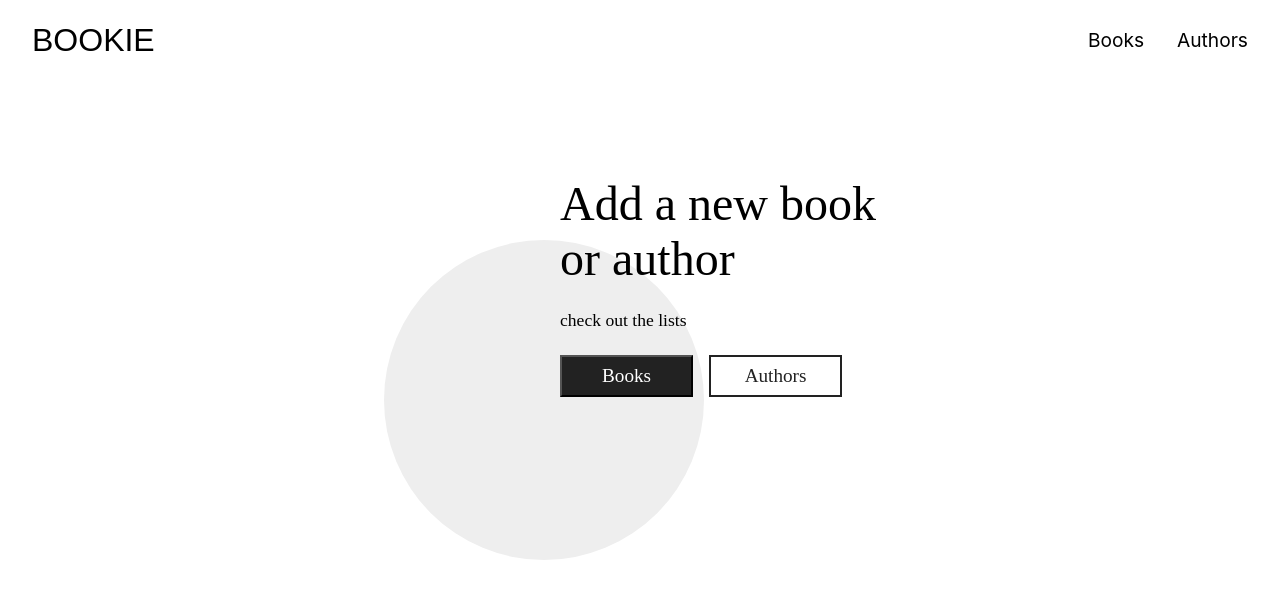
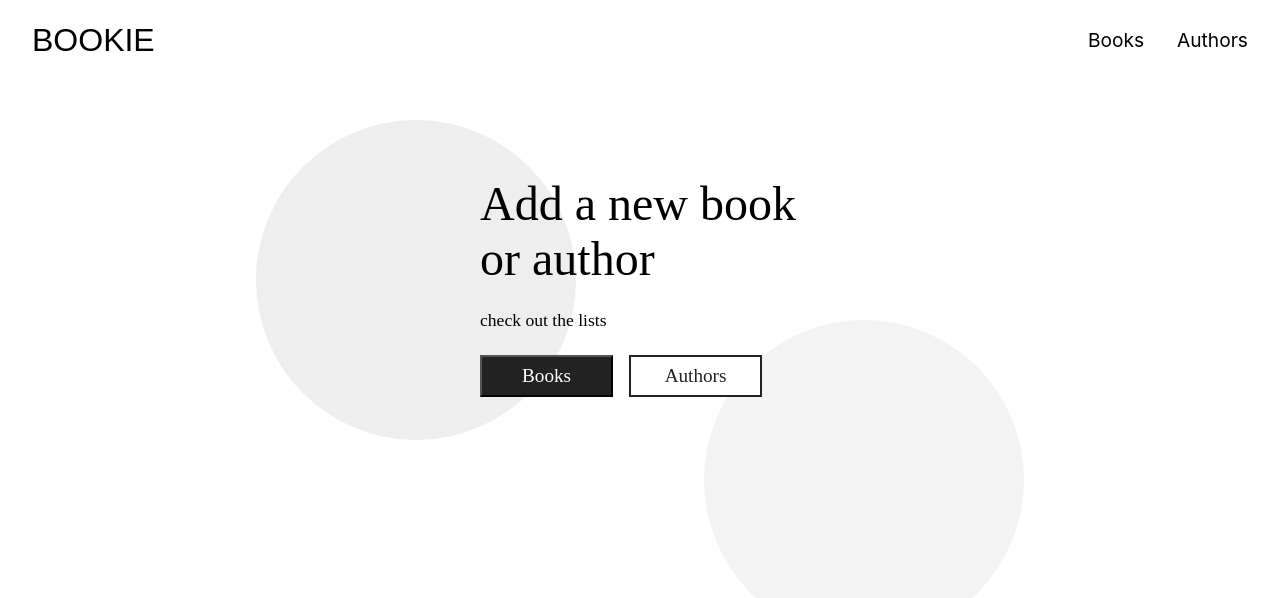
Before and after one commit to PetterFogel/express-graphql, a React (Create React App) app in the folder client/: page / in a window 1280 px wide. Shown: the top 598 px of the page. Built offline with nearby package versions, Linux system fonts and the light colour scheme.

Commit message:
Add a circle more and implement media queries.

```diff
--- a/client/src/features/home-screen/HomeScreen.tsx
+++ b/client/src/features/home-screen/HomeScreen.tsx
@@ -10,7 +10,8 @@ export const HomeScreen: FC = () => {
         <button className={classes.primaryBtn}>Books</button>
         <button className={classes.secondaryBtn}>Authors</button>
       </div>
-      <div className={classes.circle}></div>
+      <div className={classes.circle2}></div>
+      <div className={classes.circle1}></div>
     </div>
   );
 };
--- a/client/src/features/home-screen/style/homeScreen.module.css
+++ b/client/src/features/home-screen/style/homeScreen.module.css
@@ -6,7 +6,6 @@
 
 .homeInfoContainer {
   margin-top: 4rem;
-  margin-left: 10rem;
   position: relative;
 }
 
@@ -46,13 +45,35 @@
   cursor: pointer;
 }
 
-.circle {
+.circle1 {
   width: 20rem;
   height: 20rem;
   background: #eee;
   border-radius: 100%;
   position: absolute;
-  top: 30%;
-  left: 30%;
+  top: 15%;
+  left: 20%;
   z-index: -100;
 }
+
+.circle2 {
+  width: 20rem;
+  height: 20rem;
+  background: rgb(243, 243, 243);
+  border-radius: 100%;
+  position: absolute;
+  top: 40%;
+  left: 55%;
+  z-index: -100;
+}
+
+@media screen and (max-width: 1000px) {
+  .circle1 {
+    top: 20%;
+    left: 10%;
+  }
+
+  .circle2 {
+    display: none;
+  }
+}
```
